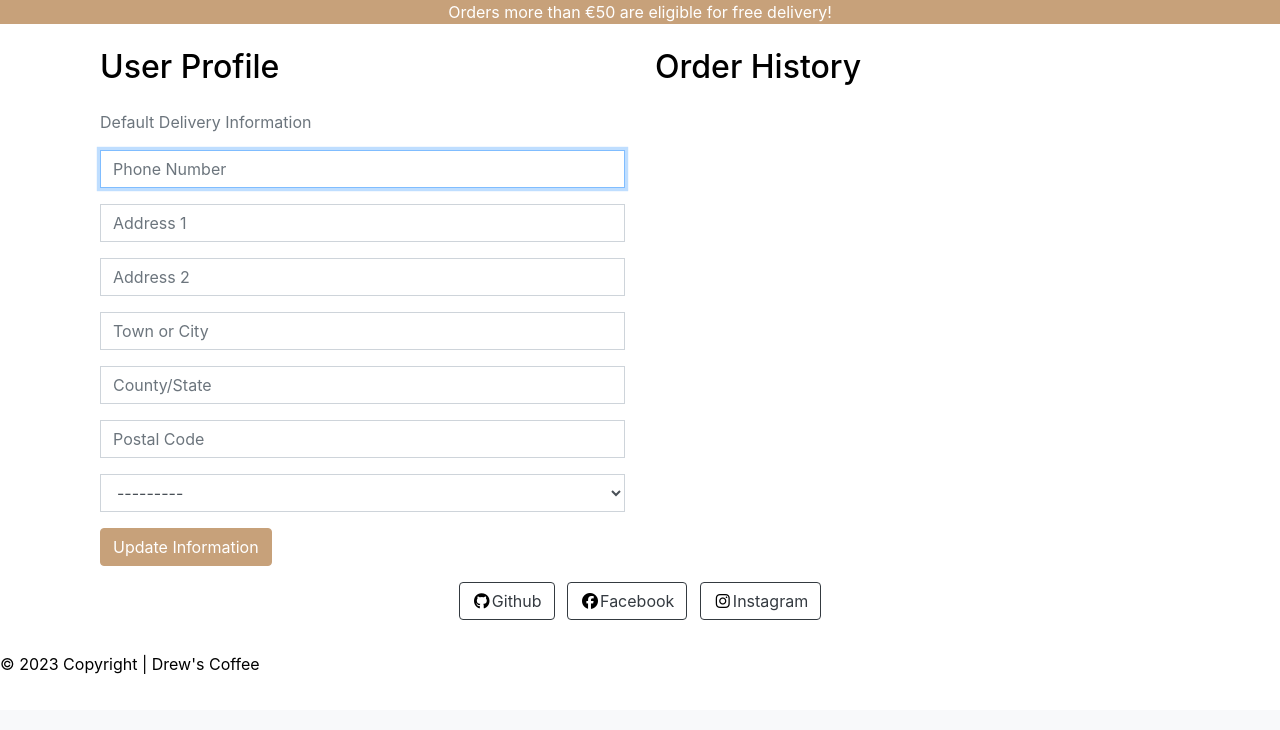
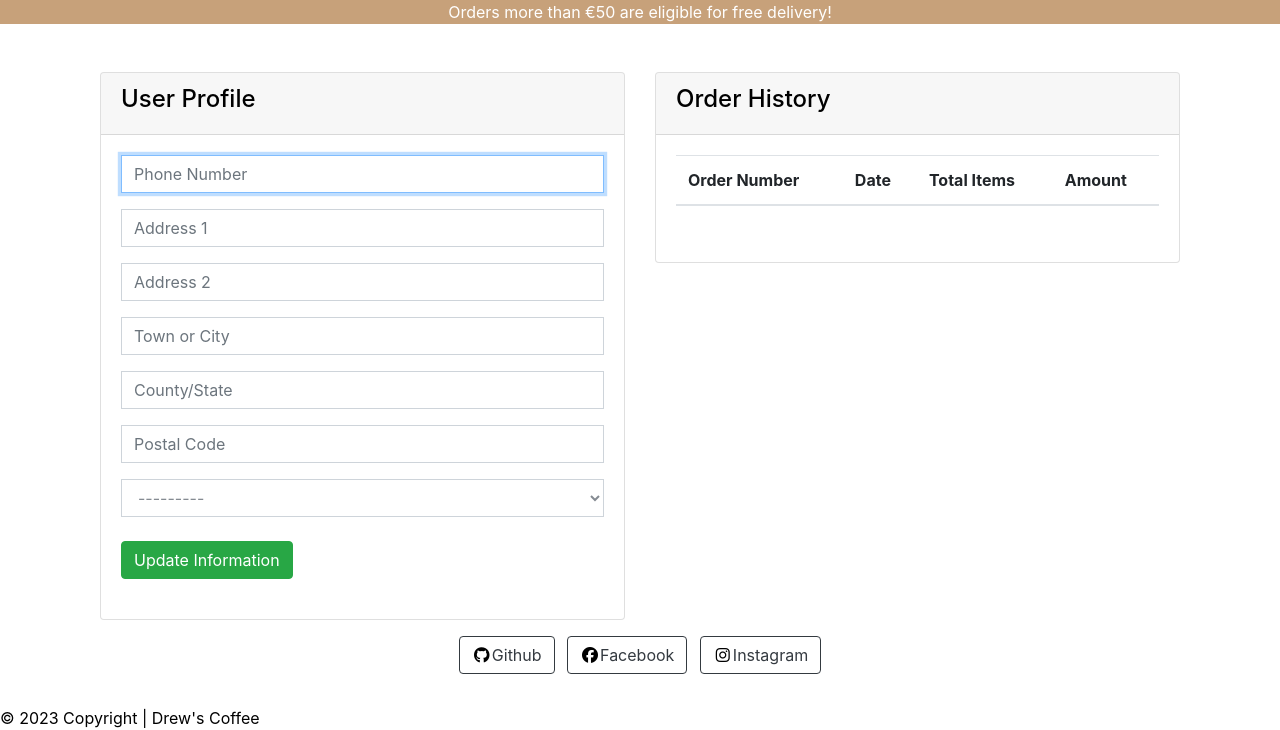
Before and after one commit to anthonyhaj/Drews-coffee-PP5, a Django app: page /profile/ in a window 1280 px wide. Shown: the part 90-820 px from the top of the page. Before the commit the page ends 764 px from the top, so only its background shows below. Run offline with Django 3.2, Linux system fonts and the light colour scheme; the visitor is signed in with stand-in values (Sample User, id 1); data comes from the database, SQL or seed files in the repository; data that the repository does not hold is empty; some libraries are stand-ins or nearby versions.

Commit message:
add finishing touches to profile.html, add order_history view, adjust country_field.js

```diff
--- a/profiles/static/profiles/js/country_field.js
+++ b/profiles/static/profiles/js/country_field.js
@@ -0,0 +1,12 @@
+let countrySelected = $('#id_default_country').val();
+if(!countrySelected) {
+    $('#id_default_country').css('color', '#858b92');
+};
+$('#id_default_country').change(function() {
+    countrySelected = $(this).val();
+    if(!countrySelected) {
+        $(this).css('color', '#858b92');
+    } else {
+        $(this).css('color', '#000');
+    }
+});
--- a/profiles/templates/profiles/profile.html
+++ b/profiles/templates/profiles/profile.html
@@ -4,58 +4,62 @@
 {% load crispy_forms_tags %}
 
 {% block content %}
-<div class="container">
+<div class="container mt-5">
     <div class="row">
-        <!-- User Information Section -->
+        <!-- User Information -->
         <div class="col-md-6">
-            <h2 class="mb-4">User Profile</h2>
-            <p class="text-muted">Default Delivery Information</p>
-            <!-- User Profile Update Form -->
-            <form class="mt-3" action="{% url 'profile' %}" method="POST" id="profile-update-form">
-                {% csrf_token %}
-                {{ form|crispy }}
-                <button class="btn btn-primary">Update Information</button>
-            </form>
+            <div class="card">
+                <div class="card-header">
+                    <h4>User Profile</h4>
+                </div>
+                <div class="card-body">
+                    <form action="{% url 'profile' %}" method="POST" id="profile-form">
+                        {% csrf_token %}
+                        {{ form|crispy }}
+                        <button type="submit" class="btn btn-success mt-2">Update Information</button>
+                    </form>
+                </div>
+            </div>
         </div>
 
-        <!-- Order History Section -->
+        <!-- Order History -->
         <div class="col-md-6">
-            <h2 class="mb-4">Order History</h2>
-            {% for order in user_orders %}
-            <div class="card mb-3">
+            <div class="card">
                 <div class="card-header">
-                    <strong>Order ID:</strong> {{ order.id }}<br>
-                    <strong>Date:</strong> {{ order.date|date:"d M Y" }}
+                    <h4>Order History</h4>
                 </div>
                 <div class="card-body">
-                    {% for item in order.lineitems.all %}
-                    <div class="row align-items-center mb-2">
-                        <div class="col-2">
-                            <img src="{{ item.product.image.url }}" alt="{{ item.product.name }}"
-                                class="img-fluid rounded" style="max-width: 50px;">
-                        </div>
-                        <div class="col-6 col-md-4">
-                            <p class="mb-0 text-black font-weight-bold">{{ item.product.name }}</p>
-                        </div>
-                        <div class="col-4 col-md-6 text-md-right">
-                            <p class="mb-0">Quantity: {{ item.quantity }} <br>
-                                €{{ item.product.price }}
-                                {% if item.product_size %}
-                                <br> - Size {{ item.product_size|upper }}
-                                {% endif %}
-                            </p>
-                        </div>
+                    <div class="table-responsive">
+                        <table class="table table-hover">
+                            <thead>
+                                <tr>
+                                    <th>Order Number</th>
+                                    <th>Date</th>
+                                    <th>Total Items</th>
+                                    <th>Amount</th>
+                                </tr>
+                            </thead>
+                            <tbody>
+                                {% for order in orders %}
+                                <tr>
+                                    <td><a href="{% url 'order_detail' order.id %}">{{ order.id }}</a></td>
+                                    <td>{{ order.date }}</td>
+                                    <td>{{ order.items.count }}</td>
+                                    <td>{{ order.total_amount }}</td>
+                                </tr>
+                                {% endfor %}
+                            </tbody>
+                        </table>
                     </div>
-                    {% endfor %}
                 </div>
             </div>
-            {% endfor %}
         </div>
     </div>
 </div>
 {% endblock %}
 
 
+
 {% block postloadjs %}
 {{ block.super }}
 <script src="{% static 'profiles/js/country_field.js' %}"></script>
--- a/profiles/urls.py
+++ b/profiles/urls.py
@@ -9,4 +9,5 @@ from . import views
 
 urlpatterns = [
     path('', views.profile, name='profile'),
+    path('order_history/<order_number>', views.order_history, name='order_history'),
 ]
--- a/profiles/views.py
+++ b/profiles/views.py
@@ -16,6 +16,13 @@ from products.models import Product, Category
 def profile(request):
     """ Display the user's profile. """
     profile = get_object_or_404(UserProfile, user=request.user)
+
+    if request.method == 'POST':
+        form = UserProfileForm(request.POST, instance=profile)
+        if form.is_valid():
+            form.save()
+            messages.success(request, 'Profile updated successfully')
+
     form = UserProfileForm(instance=profile)
     orders = profile.orders.all()
 
@@ -23,6 +30,24 @@ def profile(request):
     context = {
         'form': form,
         'orders': orders,
+        'on_profile_page': True
     }
 
     return render(request, template, context)
+
+
+def order_history(request, order_number):
+    order = get_object_or_404(Order, order_number=order_number)
+
+    messages.info(request, (
+        f'This is an old confirmation for order number {order_number}. '
+        'A confirmation email was sent on the order date.'
+    ))
+
+    template = 'checkout/checkout_success.html'
+    context = {
+        'order': order,
+        'from_profile': True,
+    }
+
+    return render(request, template, context)
```
Also changed, not shown: checkout/templates/checkout/checkout_success.html (+7 -0 lines).
